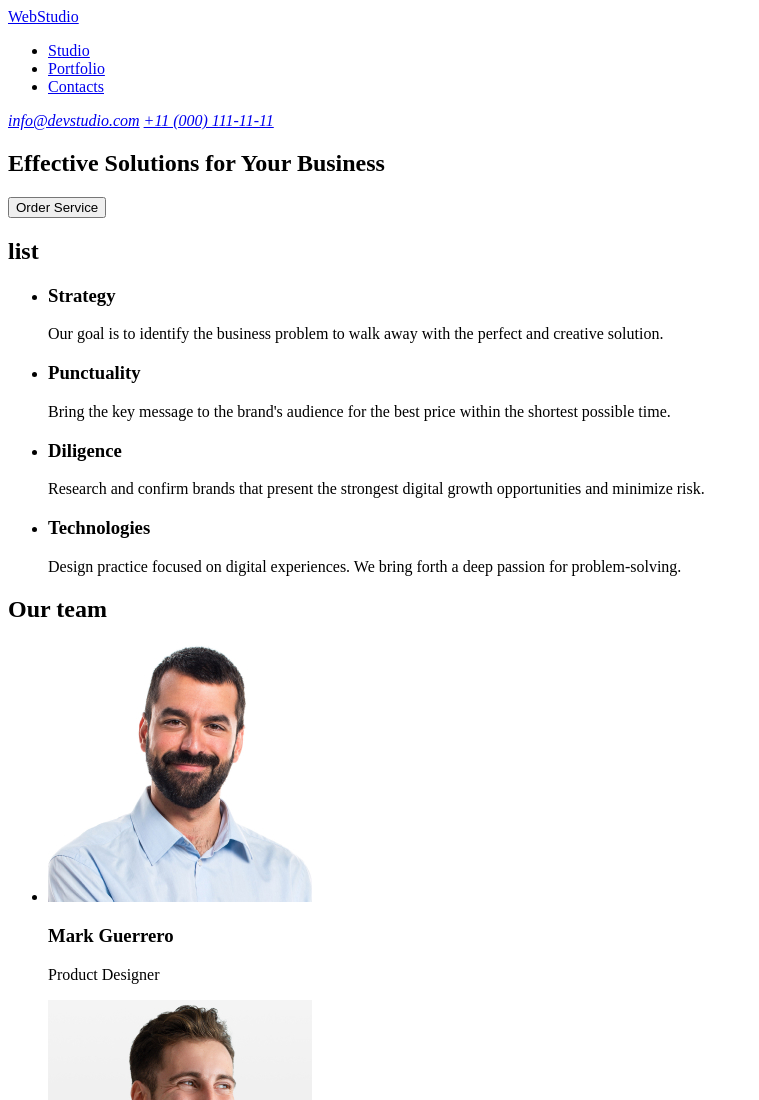
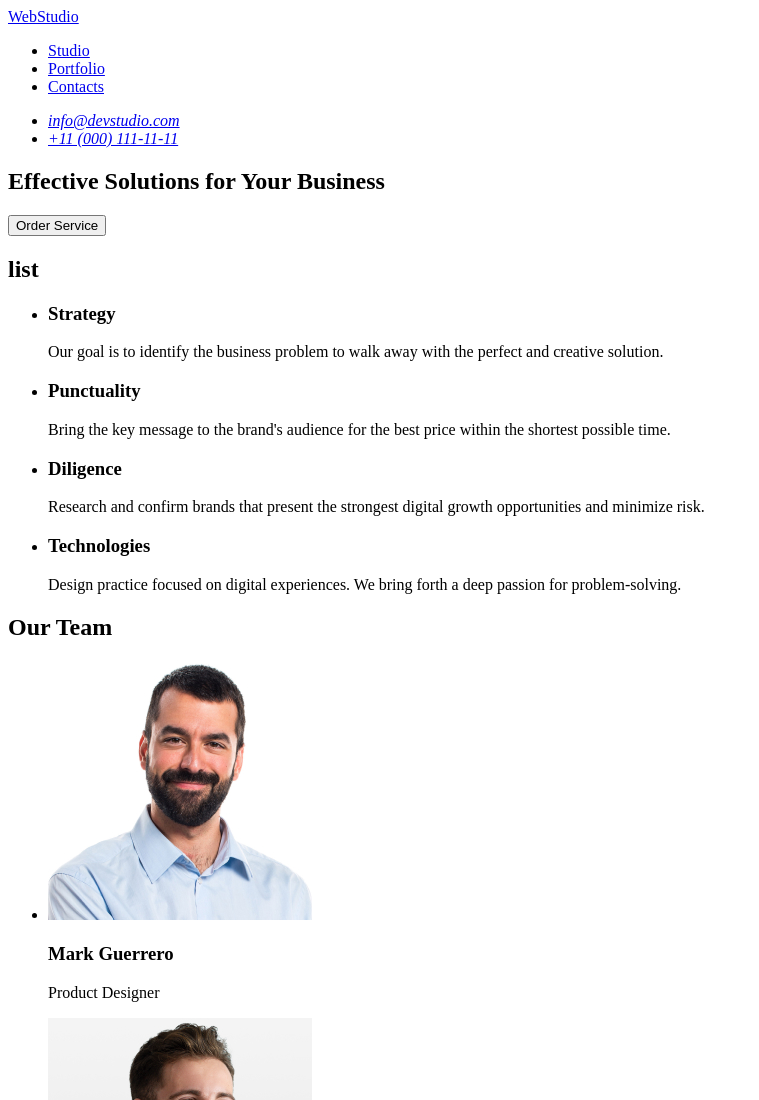
Before and after one commit to ttsergeevna/homework01, a plain HTML site: page index.html in a window 1280 px wide. Shown: the top 1100 px of the page, without its empty margins (0-759 px from the left). Drawn offline with Linux system fonts and the light colour scheme.

Commit message:
red 18.01

```diff
--- a/index.html
+++ b/index.html
@@ -16,8 +16,14 @@
         </ul>
       </nav>
       <address>
-        <a href="mailto:info@devstudio.com">info@devstudio.com</a>
-        <a href="tel:+11000111-11-11">+11 (000) 111-11-11</a>
+        <ul>
+          <li>
+            <a href="mailto:info@devstudio.com">info@devstudio.com</a>
+          </li>
+          <li>
+            <a href="tel:+11000111-11-11">+11 (000) 111-11-11</a>
+          </li>
+        </ul>
       </address>
     </header>
 
@@ -65,7 +71,7 @@
 
       <!--section3-->
       <section>
-        <h2>Our team</h2>
+        <h2>Our Team</h2>
         <ul>
           <li>
             <img
```
